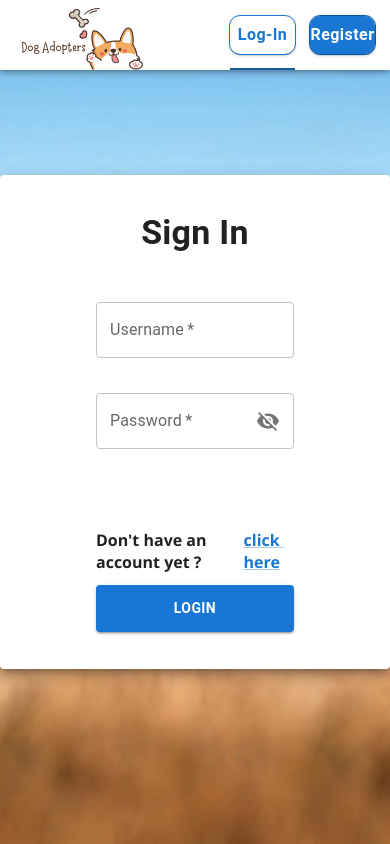
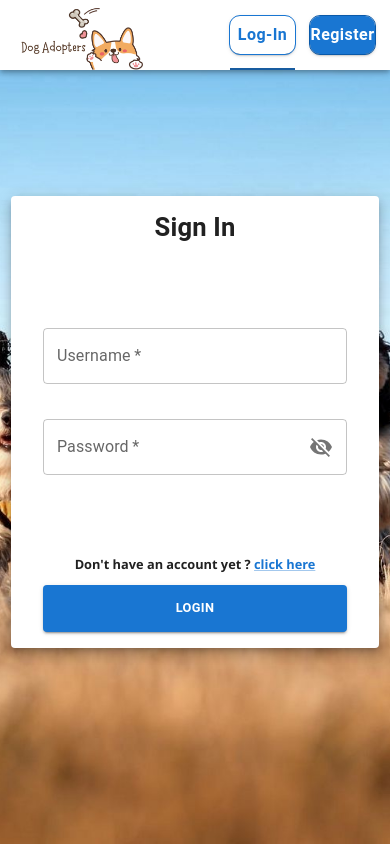
Before and after one commit to Afek-Sakaju/dog-adopters, a React app in the folder client/: page /login in a window 390 px wide. Built offline with nearby package versions, Linux system fonts and the light colour scheme.

Commit message:
Adding responsive design support for the auth forms

```diff
--- a/client/src/components/DogForm/DogForm.styled.jsx
+++ b/client/src/components/DogForm/DogForm.styled.jsx
@@ -120,8 +120,6 @@ export const DeleteButton = styled(MyButton)(({ theme }) => ({
     [theme.breakpoints.down('md')]: {
         fontSize: '0.8em',
     },
-    [theme.breakpoints.down('sm')]: {},
-    [theme.breakpoints.down('xs')]: {},
 }));
 
 export const UploadImageButton = styled(MyButton)(({ theme }) => ({
--- a/client/src/components/LoginForm/LoginForm.jsx
+++ b/client/src/components/LoginForm/LoginForm.jsx
@@ -6,7 +6,7 @@ import { useNavigate } from 'react-router-dom';
 import { userSchema } from '@validations';
 import { APP_PATHS, COMPONENTS_CONTENT, PAGES_TITLES } from '@utils';
 import {
-    Button,
+    SubmitButton,
     PasswordField,
     TextField,
     FormContainer,
@@ -54,7 +54,7 @@ const LoginForm = (props) => {
                     {COMPONENTS_CONTENT.AUTH_FORM.REDIRECT_LINK}
                 </Link>
             </Text>
-            <Button
+            <SubmitButton
                 label="Login"
                 sx={{ padding: '0.7em' }}
                 fullWidth
--- a/client/src/components/LoginForm/LoginForm.styled.jsx
+++ b/client/src/components/LoginForm/LoginForm.styled.jsx
@@ -10,49 +10,54 @@ import {
     Button as MyButton,
 } from '@base-components';
 
-export const PageContainer = styled('div')`
-    display: flex;
-    justify-content: center;
-    align-items: center;
-    height: 100%;
-    width: 100%;
-    background-image: url('/doggo.jpg');
-    background-repeat: no-repeat;
-    background-size: cover;
-    background-position: center;
-`;
+export const FormContainer = styled(MuiPaper)(({ theme }) => ({
+    width: '500px',
+    height: '420px',
+    display: 'flex',
+    alignItems: 'center',
+    flexDirection: 'column',
+    gap: '12px',
+    padding: '2.3em 6em',
+    userSelect: 'none',
 
-export const FormContainer = styled(MuiPaper)`
-    width: 500px;
-    height: 420px;
-    display: flex;
-    align-items: center;
-    flex-direction: column;
-    gap: 12px;
-    padding: 2.3em 6em;
-    user-select: none;
-`;
+    [theme.breakpoints.down('md')]: {
+        width: '65%',
+    },
+    [theme.breakpoints.down('sm')]: {
+        width: '78%',
+        padding: '1em 2em',
+    },
+}));
 
 export const FormTitle = styled(({ children, ...props }) => (
     <MuiTypography component="div" variant="h4" {...props}>
         {children}
     </MuiTypography>
-))`
-    margin-bottom: auto;
-    font-weight: bold;
-`;
+))(({ theme }) => ({
+    marginBottom: 'auto',
+    fontWeight: 'bold',
+
+    [theme.breakpoints.down('sm')]: {
+        fontSize: '1.6em',
+    },
+}));
 
 export const Text = styled(({ children, ...props }) => (
     <MuiTypography component="div" variant="h7" {...props}>
         {children}
     </MuiTypography>
-))`
-    display: flex;
-    align-items: flex-end;
-    margin-top: 45px;
-    font-weight: bold;
-    white-space: pre-wrap;
-`;
+))(({ theme }) => ({
+    display: 'flex',
+    alignItems: 'flex-end',
+    textAlign: 'center',
+    marginTop: '45px',
+    fontWeight: 'bold',
+    whiteSpace: 'pre-wrap',
+
+    [theme.breakpoints.down('sm')]: {
+        fontSize: '0.8em',
+    },
+}));
 
 export const Link = styled(MuiLink)`
     font-weight: bold;
@@ -63,7 +68,11 @@ export const TextField = MyTextField;
 
 export const PasswordField = MyPasswordField;
 
-export const Button = styled(MyButton)`
-    height: 47px;
-    font-weight: bold;
-`;
+export const SubmitButton = styled(MyButton)(({ theme }) => ({
+    height: '47px',
+    fontWeight: 'bold',
+
+    [theme.breakpoints.down('sm')]: {
+        fontSize: '0.8em',
+    },
+}));
--- a/client/src/components/RegisterForm/RegisterForm.styled.jsx
+++ b/client/src/components/RegisterForm/RegisterForm.styled.jsx
@@ -10,39 +10,57 @@ import {
     Button as MyButton,
 } from '@base-components';
 
-export const FormContainer = styled(MuiPaper)`
-    width: 500px;
-    height: 530px;
-    display: flex;
-    align-items: center;
-    flex-direction: column;
-    gap: 8px;
-    margin-top: 20px;
-    padding: 2.3em 6em;
-    user-select: none;
-`;
+export const FormContainer = styled(MuiPaper)(({ theme }) => ({
+    width: '500px',
+    height: '530px',
+    display: 'flex',
+    alignItems: 'center',
+    flexDirection: 'column',
+    gap: '8px',
+    marginTop: '20px',
+    padding: '2.3em 6em',
+    userSelect: 'none',
+
+    [theme.breakpoints.down('md')]: {
+        width: '65%',
+    },
+    [theme.breakpoints.down('sm')]: {
+        width: '78%',
+        marginTop: '50px',
+        padding: '1em 2em',
+    },
+}));
 
 export const FormTitle = styled(({ children, ...props }) => (
     <MuiTypography component="div" variant="h4" {...props}>
         {children}
     </MuiTypography>
-))`
-    margin-bottom: auto;
-    font-weight: bold;
-`;
+))(({ theme }) => ({
+    marginBottom: 'auto',
+    fontWeight: 'bold',
+
+    [theme.breakpoints.down('sm')]: {
+        fontSize: '1.6em',
+    },
+}));
 
 export const Text = styled(({ children, ...props }) => (
     <MuiTypography component="div" variant="h7" {...props}>
         {children}
     </MuiTypography>
-))`
-    display: flex;
-    align-items: flex-end;
-    margin-top: 16px;
-    margin-bottom: 5px;
-    font-weight: bold;
-    white-space: pre-wrap;
-`;
+))(({ theme }) => ({
+    display: 'flex',
+    alignItems: 'flex-end',
+    textAlign: 'center',
+    marginTop: '16px',
+    marginBottom: '16px',
+    fontWeight: 'bold',
+    whiteSpace: 'pre-wrap',
+
+    [theme.breakpoints.down('sm')]: {
+        fontSize: '0.8em',
+    },
+}));
 
 export const Link = styled(MuiLink)`
     font-weight: bold;
@@ -53,7 +71,11 @@ export const TextField = MyTextField;
 
 export const PasswordField = MyPasswordField;
 
-export const SubmitButton = styled(MyButton)`
-    height: 47px;
-    font-weight: bold;
-`;
+export const SubmitButton = styled(MyButton)(({ theme }) => ({
+    height: '47px',
+    fontWeight: 'bold',
+
+    [theme.breakpoints.down('sm')]: {
+        fontSize: '0.8em',
+    },
+}));
```
